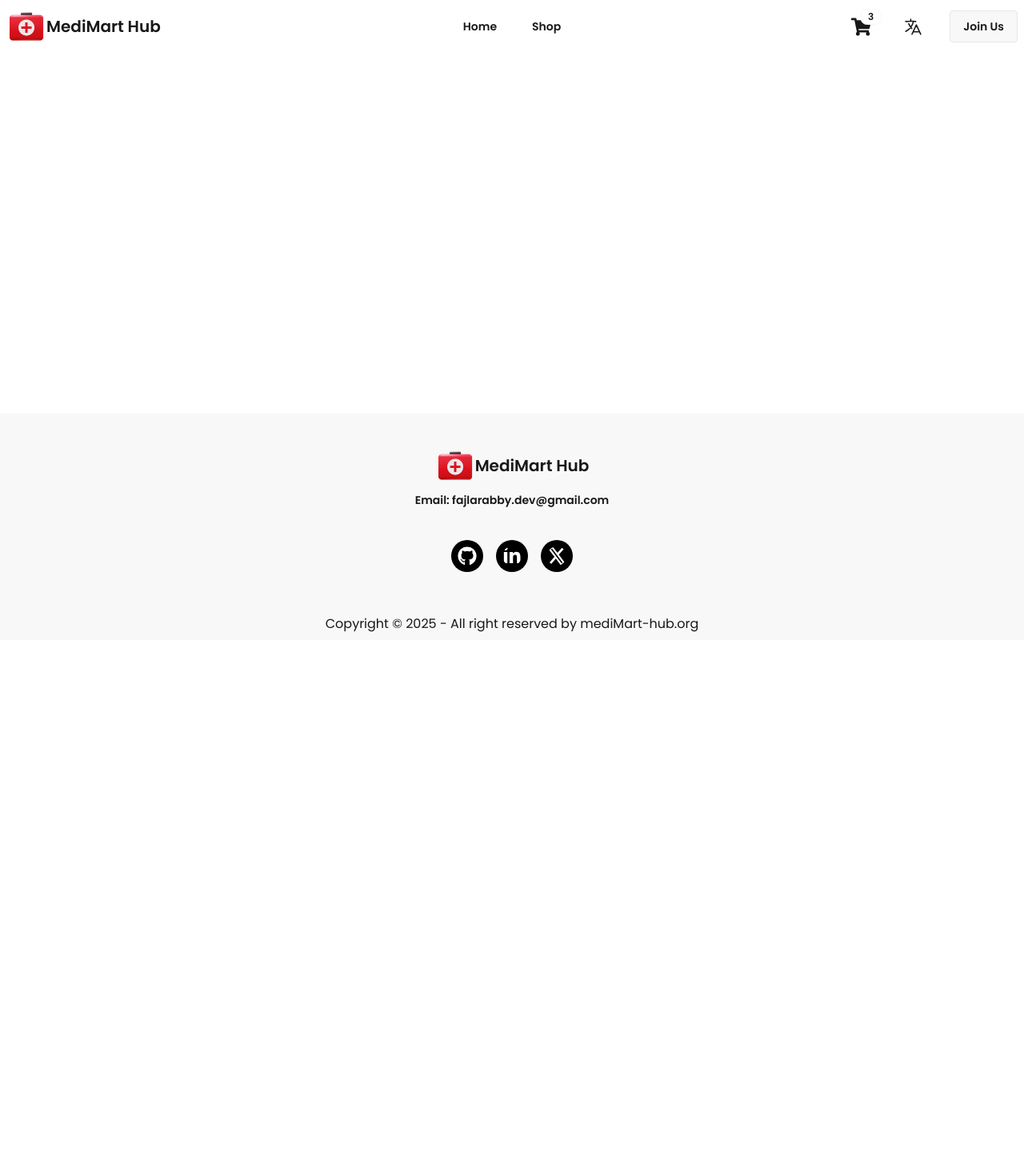
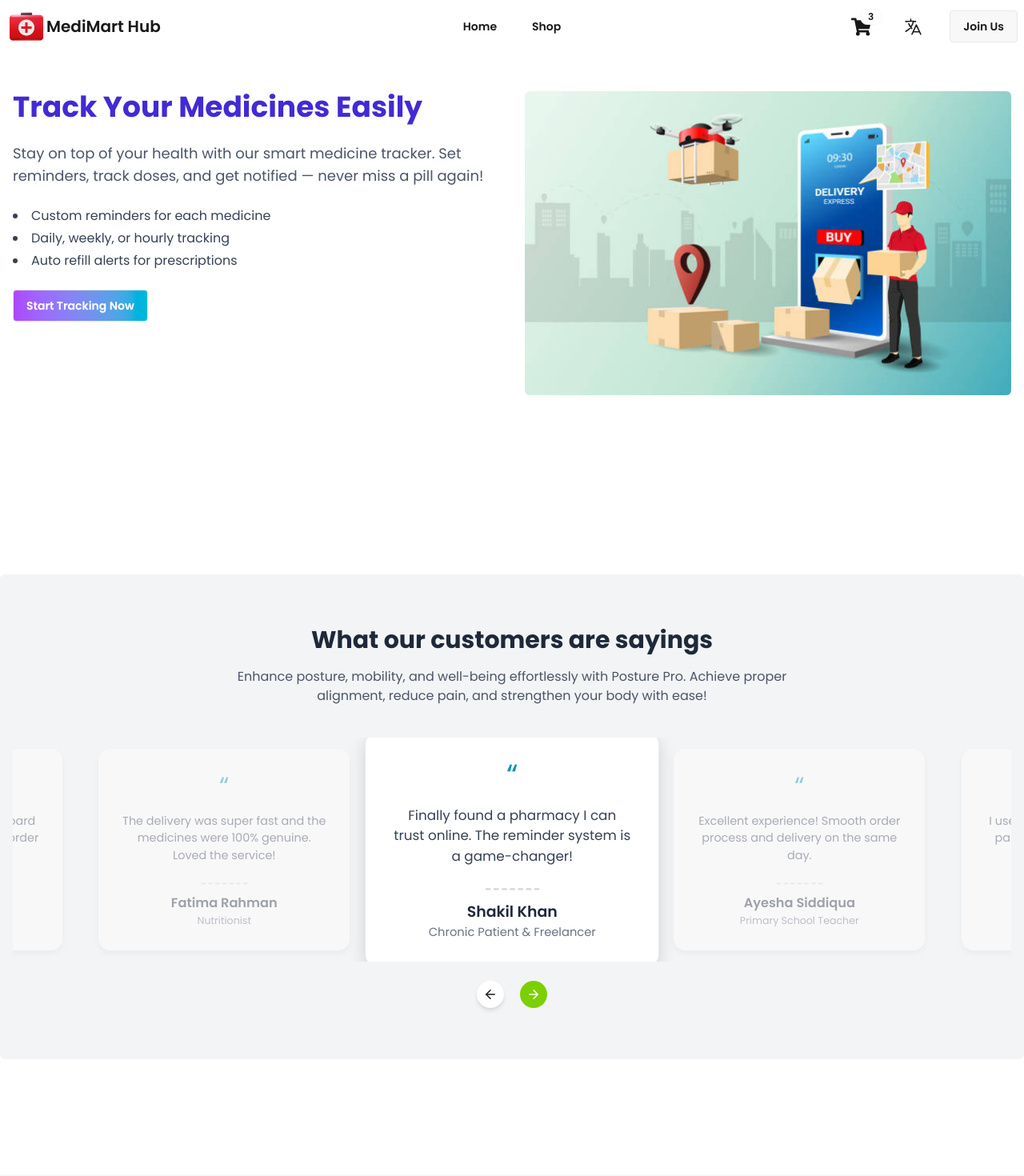
Before and after one commit to FajlaRabby24/medimurt-hub-client, a React (Vite) app: page / in a window 1280 px wide. Shown: the top 1470 px of the page at 80% size. Before the commit the page ends 800 px from the top, so only its background shows below. Built offline with nearby package versions, Linux system fonts and the light colour scheme; no server answers.

Commit message:
created customerReviews and TrackMedicine section in Home page

```diff
--- a/package.json
+++ b/package.json
@@ -15,12 +15,14 @@
     "daisyui": "^5.0.46",
     "firebase": "^11.10.0",
     "lottie-react": "^2.4.1",
+    "lucide-react": "^0.525.0",
     "react": "^19.1.0",
     "react-dom": "^19.1.0",
     "react-hook-form": "^7.60.0",
     "react-icons": "^5.5.0",
     "react-router": "^7.6.3",
     "react-toastify": "^11.0.5",
+    "swiper": "^11.2.10",
     "tailwindcss": "^4.1.11"
   },
   "devDependencies": {
--- a/src/Routes/router.jsx
+++ b/src/Routes/router.jsx
@@ -3,11 +3,18 @@ import AuthLayout from "../layouts/AuthLayout";
 import MainLayout from "../layouts/MainLayout";
 import LoginPage from "../pages/Authentication/LoginPage";
 import RegisterPage from "../pages/Authentication/RegisterPage";
+import HomePage from "../pages/HomePage";
 
 export const router = createBrowserRouter([
   {
     path: "/",
     Component: MainLayout,
+    children: [
+      {
+        index: true,
+        Component: HomePage,
+      },
+    ],
   },
   {
     path: "/auth",
--- /dev/null
+++ b/src/components/Home/CustomerReivew.jsx
@@ -0,0 +1,131 @@
+import { ArrowLeft, ArrowRight } from "lucide-react";
+import "swiper/css";
+import "swiper/css/pagination";
+import { Autoplay, Navigation, Pagination } from "swiper/modules";
+import { Swiper, SwiperSlide } from "swiper/react";
+
+const testimonials = [
+  {
+    quote:
+      "The delivery was super fast and the medicines were 100% genuine. Loved the service!",
+    name: "Fatima Rahman",
+    title: "Nutritionist",
+  },
+  {
+    quote:
+      "Finally found a pharmacy I can trust online. The reminder system is a game-changer!",
+    name: "Shakil Khan",
+    title: "Chronic Patient & Freelancer",
+  },
+  {
+    quote:
+      "Excellent experience! Smooth order process and delivery on the same day.",
+    name: "Ayesha Siddiqua",
+    title: "Primary School Teacher",
+  },
+  {
+    quote:
+      "I used the medicine tracker for my parents — it helped a lot to keep them on schedule.",
+    name: "Tanvir Alam",
+    title: "Software Engineer",
+  },
+  {
+    quote:
+      "I’m impressed by the product quality and the way vendors are verified. Very professional.",
+    name: "Dr. Rezaul Karim",
+    title: "MBBS, Medical Officer",
+  },
+  {
+    quote:
+      "Their multi-vendor system lets you compare prices before buying — smart idea!",
+    name: "Nadia Khatun",
+    title: "Housewife",
+  },
+  {
+    quote:
+      "Very convenient for ordering diabetic supplies regularly. Highly recommended.",
+    name: "Mohammed Jahangir",
+    title: "Retired Banker",
+  },
+  {
+    quote:
+      "Using this platform for my pharmacy orders saved me so much time and travel.",
+    name: "Sabrina Morshed",
+    title: "Corporate Executive",
+  },
+  {
+    quote:
+      "App is super smooth and the emergency order option literally saved us once!",
+    name: "Hasanul Haque",
+    title: "Father & Tech Enthusiast",
+  },
+  {
+    quote:
+      "Their Google login and dashboard made it very easy for me to reorder quickly.",
+    name: "Shaila Parveen",
+    title: "Elderly Caregiver",
+  },
+];
+
+const CustomerReviews = () => {
+  return (
+    <section className="bg-gray-100 py-16 px-4 radius text-center mb-36">
+      <h2 className="text-3xl font-bold text-gray-800 mb-4">
+        What our customers are sayings
+      </h2>
+      <p className="max-w-3xl mx-auto text-gray-600 mb-10">
+        Enhance posture, mobility, and well-being effortlessly with Posture Pro.
+        Achieve proper alignment, reduce pain, and strengthen your body with
+        ease!
+      </p>
+
+      <Swiper
+        spaceBetween={10}
+        breakpoints={{
+          320: { slidesPerView: 1 },
+          450: { slidesPerView: 1.5 },
+          768: { slidesPerView: 2.5 },
+          1024: { slidesPerView: 3.5 },
+        }}
+        centeredSlides={true}
+        loop={true}
+        autoplay={{
+          delay: 1500,
+          disableOnInteraction: false,
+        }}
+        navigation={{
+          nextEl: ".next-btn",
+          prevEl: ".prev-btn",
+        }}
+        modules={[Autoplay, Pagination, Navigation]}
+        className="max-w-7xl mx-auto"
+      >
+        {testimonials.map((testimonial, index) => (
+          <SwiperSlide key={index}>
+            <div className="testimonial-card transition-all duration-300 ease-in-ou">
+              <div className="text-4xl text-cyan-600 mb-4">“</div>
+              <p className="text-gray-700 mb-6">{testimonial.quote}</p>
+              <div className="h-1 w-16 mx-auto border-b-2 border-dashed border-gray-300 mb-3"></div>
+              <h4 className="text-lg font-semibold text-gray-800">
+                {testimonial.name}
+              </h4>
+              <p className="text-sm text-gray-500">{testimonial.title}</p>
+            </div>
+          </SwiperSlide>
+        ))}
+
+        {/* Custom navigation buttons */}
+      </Swiper>
+      <div className="flex justify-center mt-6 gap-5">
+        <button className="prev-btn p-2 rounded-full bg-white shadow-md hover:bg-gray-200">
+          <ArrowLeft size={18} />
+        </button>
+        <button className="next-btn p-2 rounded-full bg-lime-500 text-white hover:bg-lime-600">
+          <ArrowRight size={18} />
+        </button>
+      </div>
+    </section>
+  );
+};
+
+export default CustomerReviews;
--- /dev/null
+++ b/src/components/Home/TrackMedicine.jsx
@@ -0,0 +1,40 @@
+import { Link } from "react-router";
+import medicineReminder from "../../assets/images/trackingMedicine.jpg";
+
+const TrackMedicine = () => {
+  return (
+    <section className=" px-4 py-12 flex flex-col md:flex-row gap-8">
+      {/* Left side: text content */}
+      <div className=" space-y-6 flex-1">
+        <h2 className="text-3xl md:text-4xl font-bold text-primary">
+          Track Your Medicines Easily
+        </h2>
+        <p className="text-gray-600 text-lg">
+          Stay on top of your health with our smart medicine tracker. Set
+          reminders, track doses, and get notified — never miss a pill again!
+        </p>
+        <ul className="list-disc list-inside text-gray-700 space-y-1">
+          <li>Custom reminders for each medicine</li>
+          <li>Daily, weekly, or hourly tracking</li>
+          <li>Auto refill alerts for prescriptions</li>
+        </ul>
+        <Link to={"/track-medicine"}>
+          <button className="btn bg-gradient-to-r from-purple-500 to-cyan-500 text-white">
+            Start Tracking Now
+          </button>
+        </Link>
+      </div>
+
+      {/* Right side: image */}
+      <div className="flex-1 ">
+        <img
+          src={medicineReminder}
+          alt="Track Medicine"
+          className="w-full radius"
+        />
+      </div>
+    </section>
+  );
+};
+
+export default TrackMedicine;
--- a/src/global.css
+++ b/src/global.css
@@ -16,5 +16,37 @@ body {
 }
 
 .radius {
-  @apply rounded-lg;
+  @apply rounded-md;
 }
+
+.testimonial-card {
+  background-color: white;
+  padding: 2rem;
+  border-radius: 1rem;
+  box-shadow: 0 4px 10px rgba(0, 0, 0, 0.1);
+  opacity: 0.4;
+  transform: scale(0.9);
+}
+
+.swiper-slide-active .testimonial-card {
+  opacity: 1;
+  transform: scale(1.05);
+  background-color: #ffffff;
+  box-shadow: 0 6px 20px rgba(0, 0, 0, 0.15);
+}
+/* Style Swiper pagination bullets */
+.swiper-pagination-bullet {
+  background-color: #9cccd3;
+  width: 10px;
+  height: 10px;
+  opacity: 1;
+  margin: 0 4px;
+  border-radius: 9999px;
+  transition: all 0.3s ease;
+}
+
+.swiper-pagination-bullet-active {
+  background-color: #003b3b;
+  width: 12px;
+  height: 12px;
+}
--- a/src/layouts/AuthLayout.jsx
+++ b/src/layouts/AuthLayout.jsx
@@ -1,4 +1,3 @@
-// ✅ AuthLayout.jsx (Updated to be responsive)
 import Lottie from "lottie-react";
 import { Outlet } from "react-router";
 import registerLotties from "../assets/lotties/registerLotties.json";
--- /dev/null
+++ b/src/pages/HomePage.jsx
@@ -0,0 +1,13 @@
+import CustomerReviews from "../components/Home/CustomerReivew";
+import TrackMedicine from "../components/Home/TrackMedicine";
+
+const HomePage = () => {
+  return (
+    <div className="space-y-44">
+      <TrackMedicine />
+      <CustomerReviews />
+    </div>
+  );
+};
+
+export default HomePage;
```
Also changed, not shown: src/assets/images/trackingMedicine.jpg (added), 1 other file (tests, documents, lock files or other folders).
